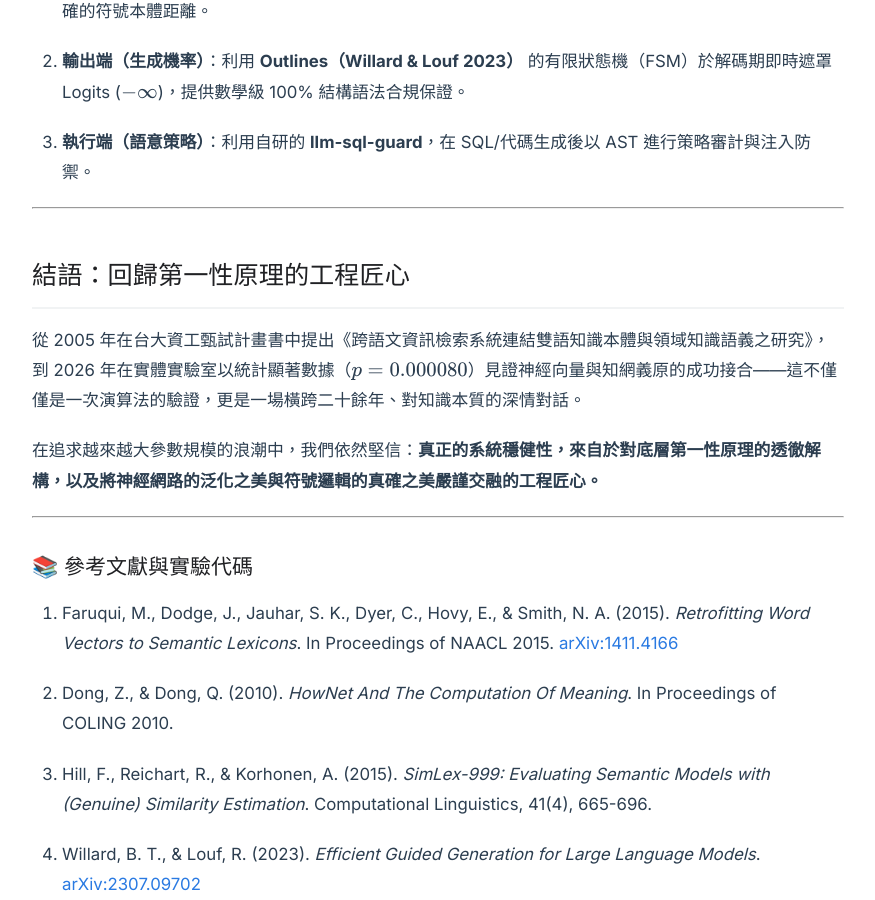
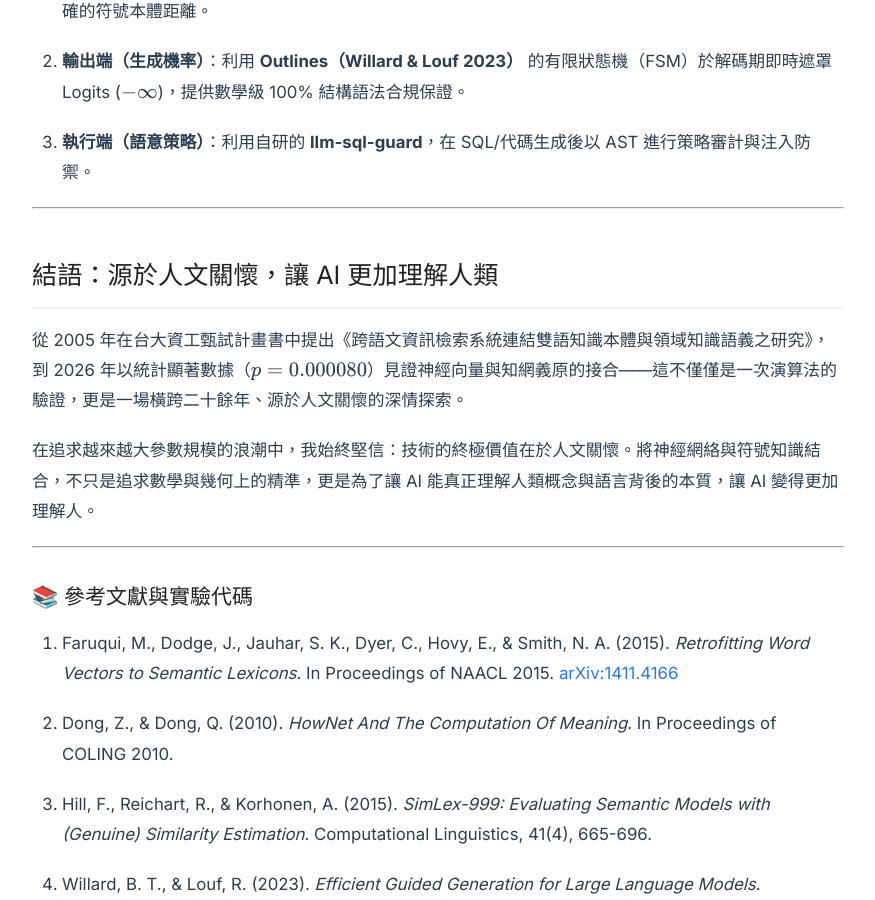
Before and after one commit to yefangwong/yefangwong.github.io, a Jekyll site: the page built from _posts/2026-09-27-grounding-dense-embeddings-via-hownet-retrofitting.md, in a window 1280 px wide and 900 px high, scrolled down 8153 px. Shown: the whole window, without its empty margins (202-1077 px from the left). Built offline with Jekyll 4.4.1, drawn with Linux system fonts in a browser that asks for light colours.

Commit message:
style: refine conclusion to emphasize humanistic care and making AI understand humans better

```diff
--- a/_posts/2026-09-27-grounding-dense-embeddings-via-hownet-retrofitting.md
+++ b/_posts/2026-09-27-grounding-dense-embeddings-via-hownet-retrofitting.md
@@ -224,11 +224,11 @@ $$\mathbf{q}_i^{(t+1)} = \frac{\alpha_i \hat{\mathbf{q}}_i + \sum_{j \in N(i)} \
 
 ---
 
-## 結語：回歸第一性原理的工程匠心
+## 結語：源於人文關懷，讓 AI 更加理解人類
 
-從 2005 年在台大資工甄試計畫書中提出《跨語文資訊檢索系統連結雙語知識本體與領域知識語義之研究》，到 2026 年在實體實驗室以統計顯著數據（$p = 0.000080$）見證神經向量與知網義原的成功接合——這不僅僅是一次演算法的驗證，更是一場橫跨二十餘年、對知識本質的深情對話。
+從 2005 年在台大資工甄試計畫書中提出《跨語文資訊檢索系統連結雙語知識本體與領域知識語義之研究》，到 2026 年以統計顯著數據（$p = 0.000080$）見證神經向量與知網義原的接合——這不僅僅是一次演算法的驗證，更是一場橫跨二十餘年、源於人文關懷的深情探索。
 
-在追求越來越大參數規模的浪潮中，我們依然堅信：**真正的系統穩健性，來自於對底層第一性原理的透徹解構，以及將神經網路的泛化之美與符號邏輯的真確之美嚴謹交融的工程匠心。**
+在追求越來越大參數規模的浪潮中，我始終堅信：技術的終極價值在於人文關懷。將神經網絡與符號知識結合，不只是追求數學與幾何上的精準，更是為了讓 AI 能真正理解人類概念與語言背後的本質，讓 AI 變得更加理解人。
 
 ---
 
```
